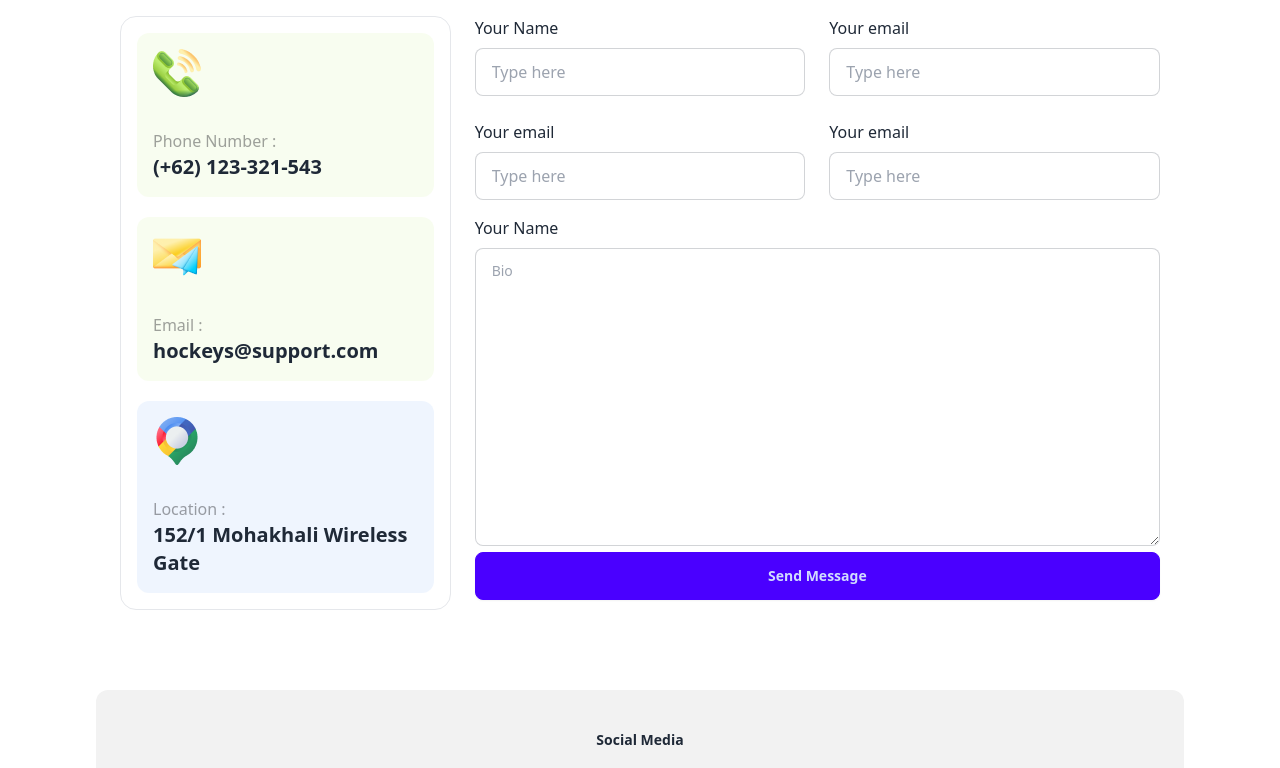
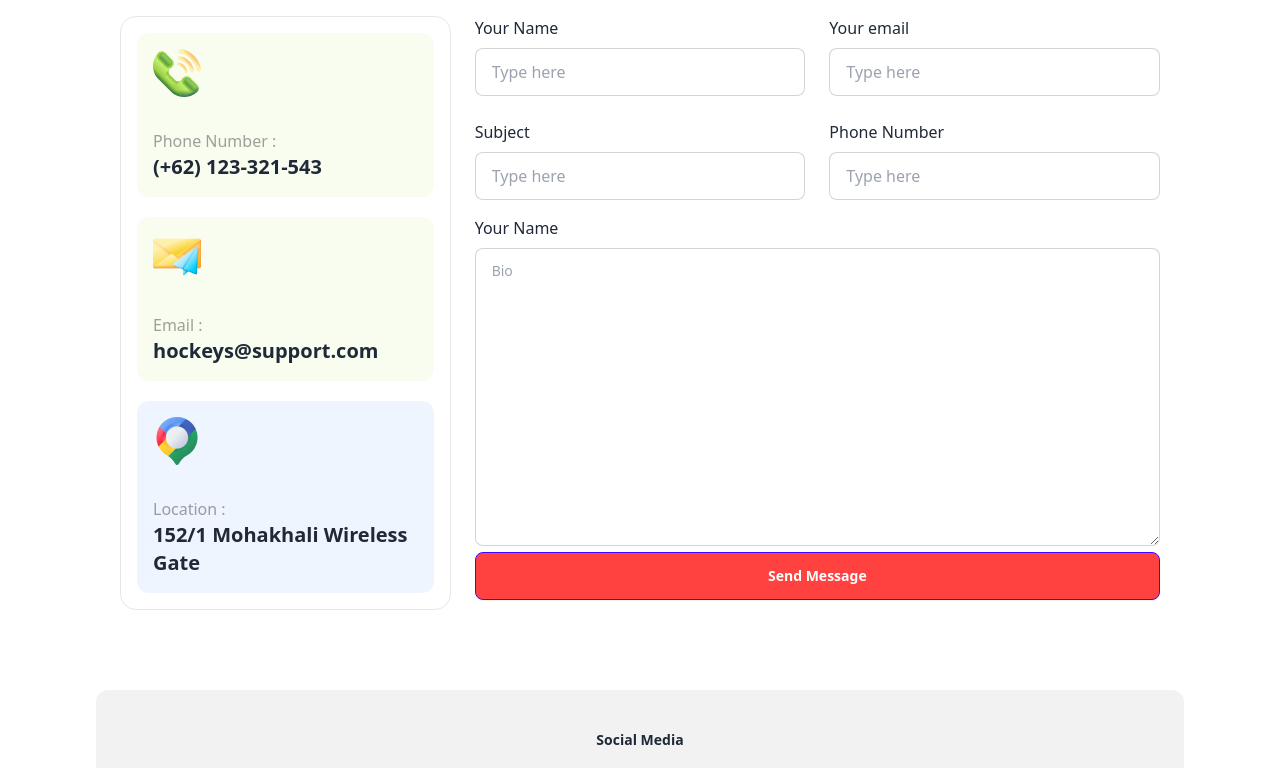
Before and after one commit to fah45/hockye-s-Assignment-3, a plain HTML site: page index.html in a window 1280 px wide. Shown: the part 3540-4308 px from the top of the page. Drawn offline with nearby package versions, Linux system fonts and the light colour scheme.

Commit message:
solve some portion

```diff
--- a/index.html
+++ b/index.html
@@ -478,11 +478,11 @@
                             <input type="email" placeholder="Type here" class="input input-bordered w-full mt-2 " />
                         </div>
                         <div>
-                            <label for="">Your email</label>
+                            <label for="">Subject</label>
                             <input type="email" placeholder="Type here" class="input input-bordered w-full mt-2 " />
                         </div>
                         <div>
-                            <label for="">Your email</label>
+                            <label for="">Phone Number</label>
                             <input type="email" placeholder="Type here" class="input input-bordered w-full mt-2 " />
                         </div>
                     </div>
@@ -492,7 +492,7 @@
                             rows="10"></textarea>
                     </div>
                     <div>
-                        <button class="text-center btn btn-primary w-full">Send Message</button>
+                        <button class="text-center text-[#FFFFFF] btn btn-primary w-full bg-[#FF4240]">Send Message</button>
                     </div>
                 </div>
             </div>
```
